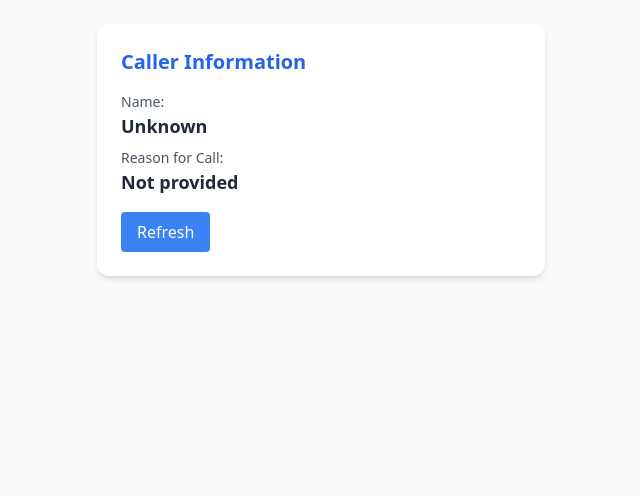
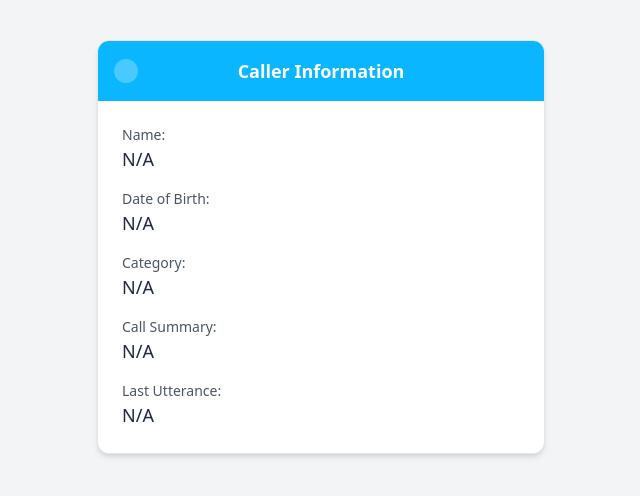
Before and after one commit to nhbbrg/nhbbrg.github.io, a plain HTML site: page index.html in a window 1280 px wide. Shown: the whole page, without its empty margins (319-959 px from the left). Drawn offline with nearby package versions, Linux system fonts and the light colour scheme.

Commit message:
Update index.html

```diff
--- a/index.html
+++ b/index.html
@@ -6,35 +6,50 @@
   <title>Screen Pop</title>
   <script src="https://cdn.tailwindcss.com"></script>
 </head>
-<body class="bg-gray-50 text-gray-800 p-6">
-  <div class="max-w-md mx-auto bg-white rounded-xl shadow-md overflow-hidden">
-    <div class="p-6">
-      <h2 class="text-xl font-bold mb-4 text-blue-600">Caller Information</h2>
-      <div class="mb-2">
+<body class="bg-gray-100 text-gray-800">
+  <div class="max-w-md mx-auto mt-10 bg-white rounded-xl shadow-md overflow-hidden border border-gray-200">
+
+    <!-- Top Bar -->
+    <div class="bg-[#0AB6FF] text-white py-4 px-4 flex items-center justify-center relative">
+      <!-- Placeholder for Logo -->
+      <div class="absolute left-4 h-6 w-6 bg-white bg-opacity-25 rounded-full"></div>
+      <h2 class="text-lg font-semibold text-center">Caller Information</h2>
+    </div>
+
+    <!-- Info Section -->
+    <div class="p-6 space-y-4">
+      <div>
         <p class="text-sm text-gray-600">Name:</p>
-        <p id="name" class="text-lg font-semibold">Loading...</p>
+        <p id="name" class="text-lg font-medium">Loading...</p>
       </div>
-      <div class="mb-2">
-        <p class="text-sm text-gray-600">Reason for Call:</p>
-        <p id="reason" class="text-lg font-semibold">Loading...</p>
+      <div>
+        <p class="text-sm text-gray-600">Date of Birth:</p>
+        <p id="dob" class="text-lg font-medium">Loading...</p>
       </div>
-      <div class="mt-4">
-        <button id="refreshBtn" class="bg-blue-500 hover:bg-blue-600 text-white px-4 py-2 rounded">
-          Refresh
-        </button>
+      <div>
+        <p class="text-sm text-gray-600">Category:</p>
+        <p id="category" class="text-lg font-medium">Loading...</p>
+      </div>
+      <div>
+        <p class="text-sm text-gray-600">Call Summary:</p>
+        <p id="summary" class="text-lg font-medium">Loading...</p>
+      </div>
+      <div>
+        <p class="text-sm text-gray-600">Last Utterance:</p>
+        <p id="utterance" class="text-lg font-medium">Loading...</p>
       </div>
     </div>
   </div>
 
   <script>
-    function populateFields() {
-      const params = new URLSearchParams(window.location.search);
-      document.getElementById('name').textContent = params.get('name') || 'Unknown';
-      document.getElementById('reason').textContent = params.get('reason') || 'Not provided';
-    }
+    const params = new URLSearchParams(window.location.search);
+    const getParam = (key) => params.get(key) || "N/A";
 
-    document.getElementById('refreshBtn').addEventListener('click', populateFields);
-    populateFields(); // initial load
+    document.getElementById("name").textContent = getParam("name");
+    document.getElementById("dob").textContent = getParam("dob");
+    document.getElementById("category").textContent = getParam("category");
+    document.getElementById("summary").textContent = getParam("summary");
+    document.getElementById("utterance").textContent = getParam("utterance");
   </script>
 </body>
 </html>
```
